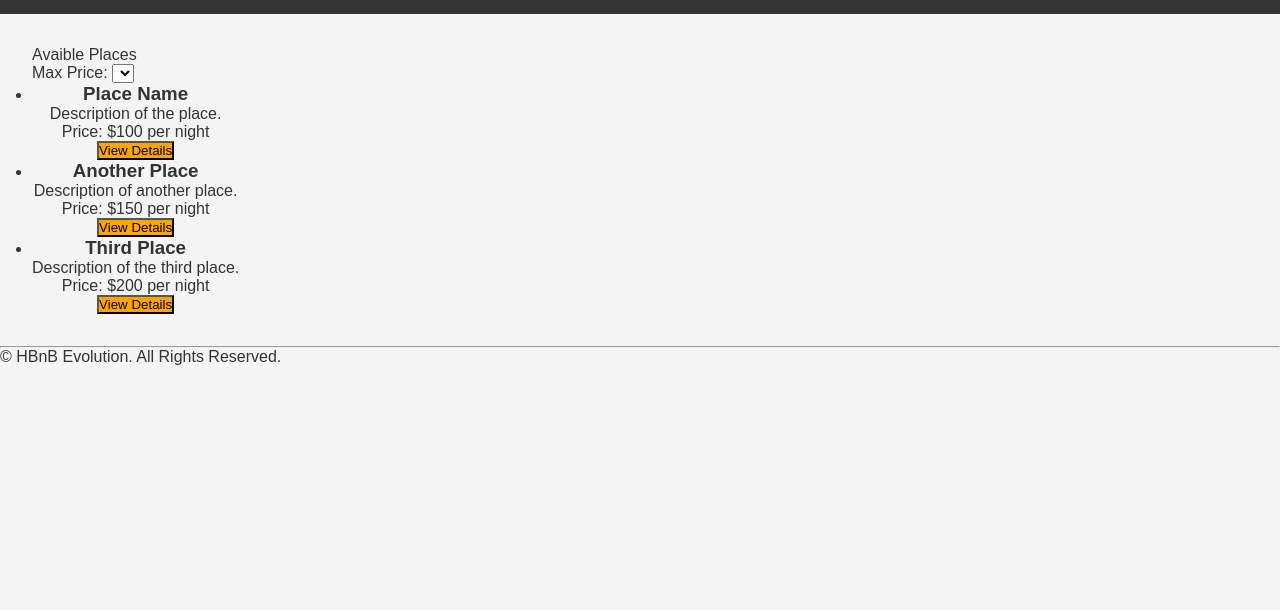
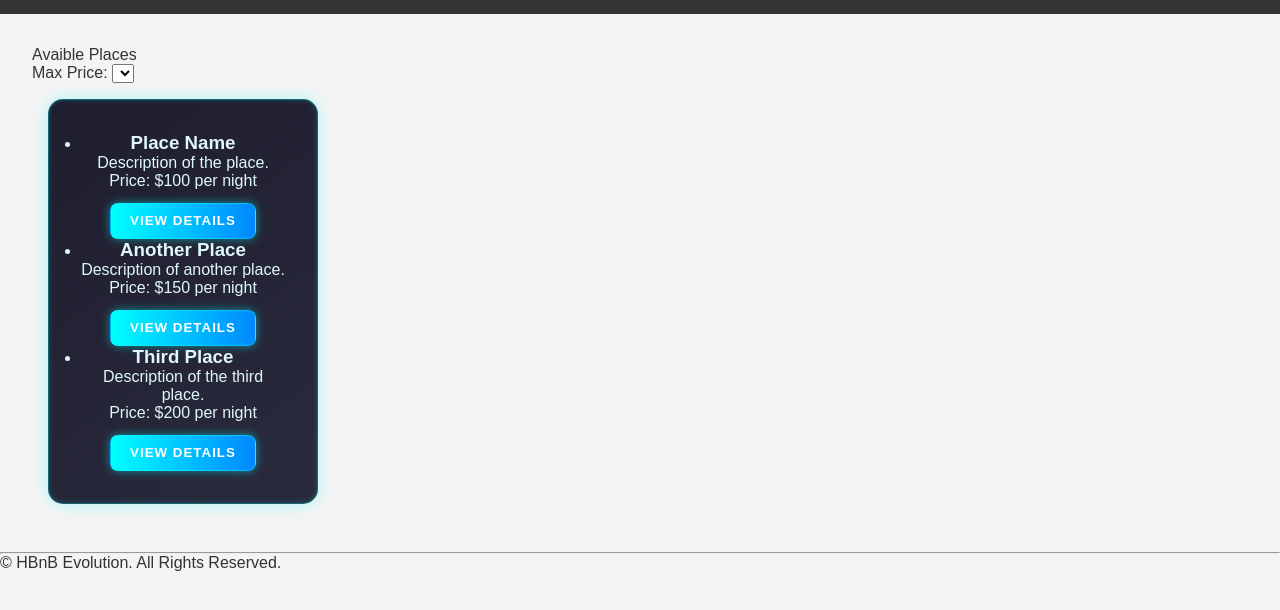
Before and after one commit to FullAuto33/holbertonschool-hbnb-v2, a plain HTML site: page Part4/index.html in a window 1280 px wide. Shown: the part 82-692 px from the top of the page. Drawn offline with Linux system fonts and the light colour scheme.

Commit message:
Add place and butin style in css

```diff
--- a/Part4/styles.css
+++ b/Part4/styles.css
@@ -36,11 +36,51 @@ main {
 }
 
 .place-card {
-	display: flex;
-	text-align: center;
-	align-items: center;
+  border: 1px solid rgba(0, 255, 255, 0.3);
+  border-radius: 15px;
+  padding: 1.5rem;
+  margin: 1rem;
+  background: linear-gradient(145deg, #1e1e2f, #2a2a3d);
+  box-shadow: 0 0 15px rgba(0, 255, 255, 0.3), 0 0 5px rgba(0, 255, 255, 0.2) inset;
+  width: 270px;
+  text-align: center;
+  color: #e0f7fa;
+  font-family: 'Orbitron', sans-serif;
+  transition: transform 0.3s ease, box-shadow 0.3s ease;
+}
+
+.place-card:hover {
+  transform: translateY(-5px);
+  box-shadow: 0 0 25px rgba(0, 255, 255, 0.5), 0 0 10px rgba(0, 255, 255, 0.3) inset;
+}
+
+#places-list {
+  display: flex;
+  flex-wrap: wrap;
+  justify-content: center;
+  gap: 2rem;
+  background-color: #121212;
+  padding: 2rem;
 }
 
 .details-button {
-    background-color: orange;
+  background: linear-gradient(90deg, #00ffff, #0088ff);
+  border: 1px solid rgba(0, 255, 255, 0.4);
+  padding: 0.6rem 1.2rem;
+  margin-top: 0.8rem;
+  cursor: pointer;
+  border-radius: 8px;
+  color: #ffffff;
+  font-weight: bold;
+  font-family: 'Orbitron', sans-serif;
+  letter-spacing: 1px;
+  text-transform: uppercase;
+  box-shadow: 0 0 10px rgba(0, 255, 255, 0.5);
+  transition: background 0.3s ease, box-shadow 0.3s ease, transform 0.2s ease;
 }
+
+.details-button:hover {
+  background: linear-gradient(90deg, #00ffff, #00ffcc);
+  box-shadow: 0 0 20px rgba(0, 255, 255, 0.8);
+  transform: scale(1.05);
+}
```
